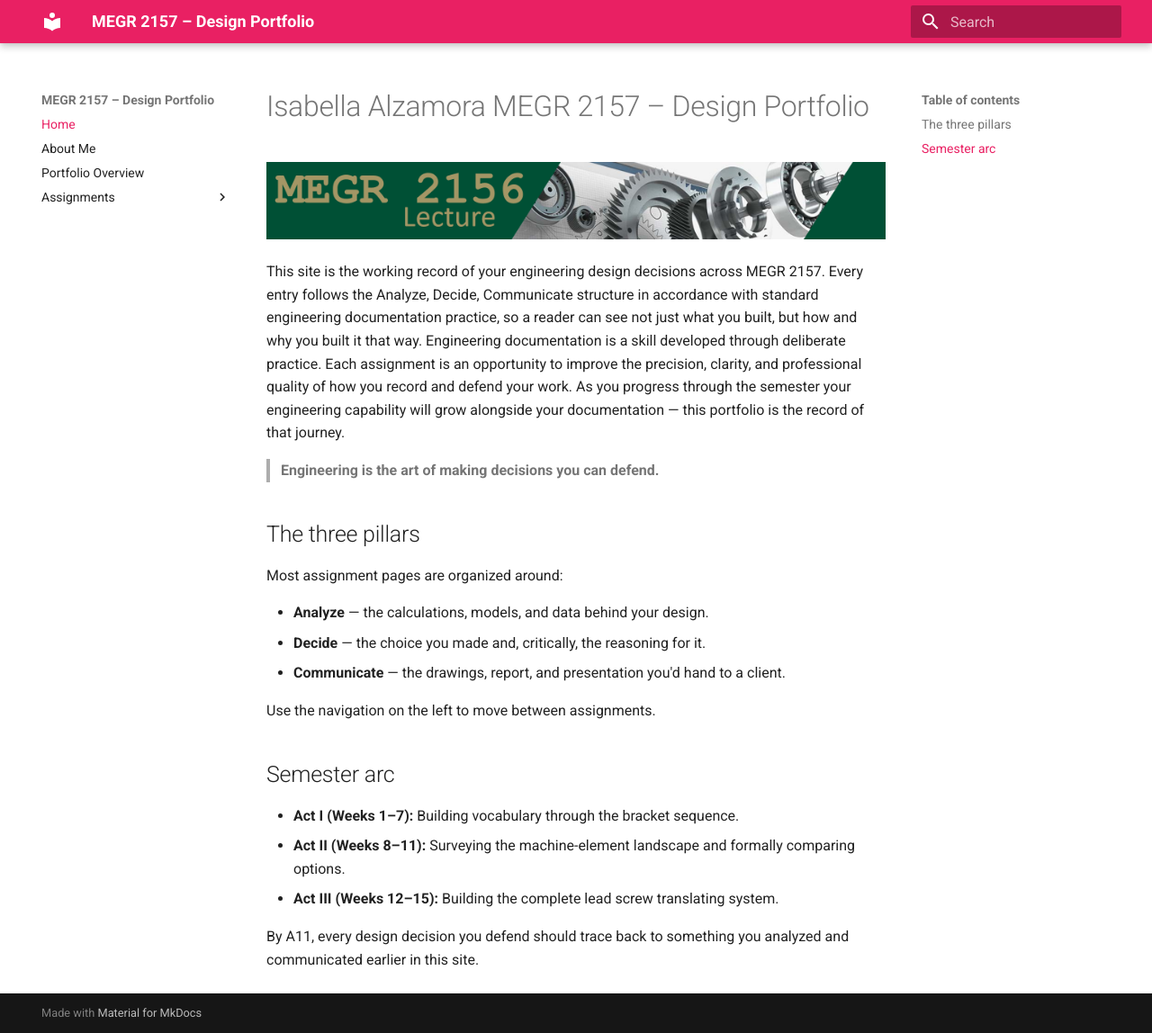
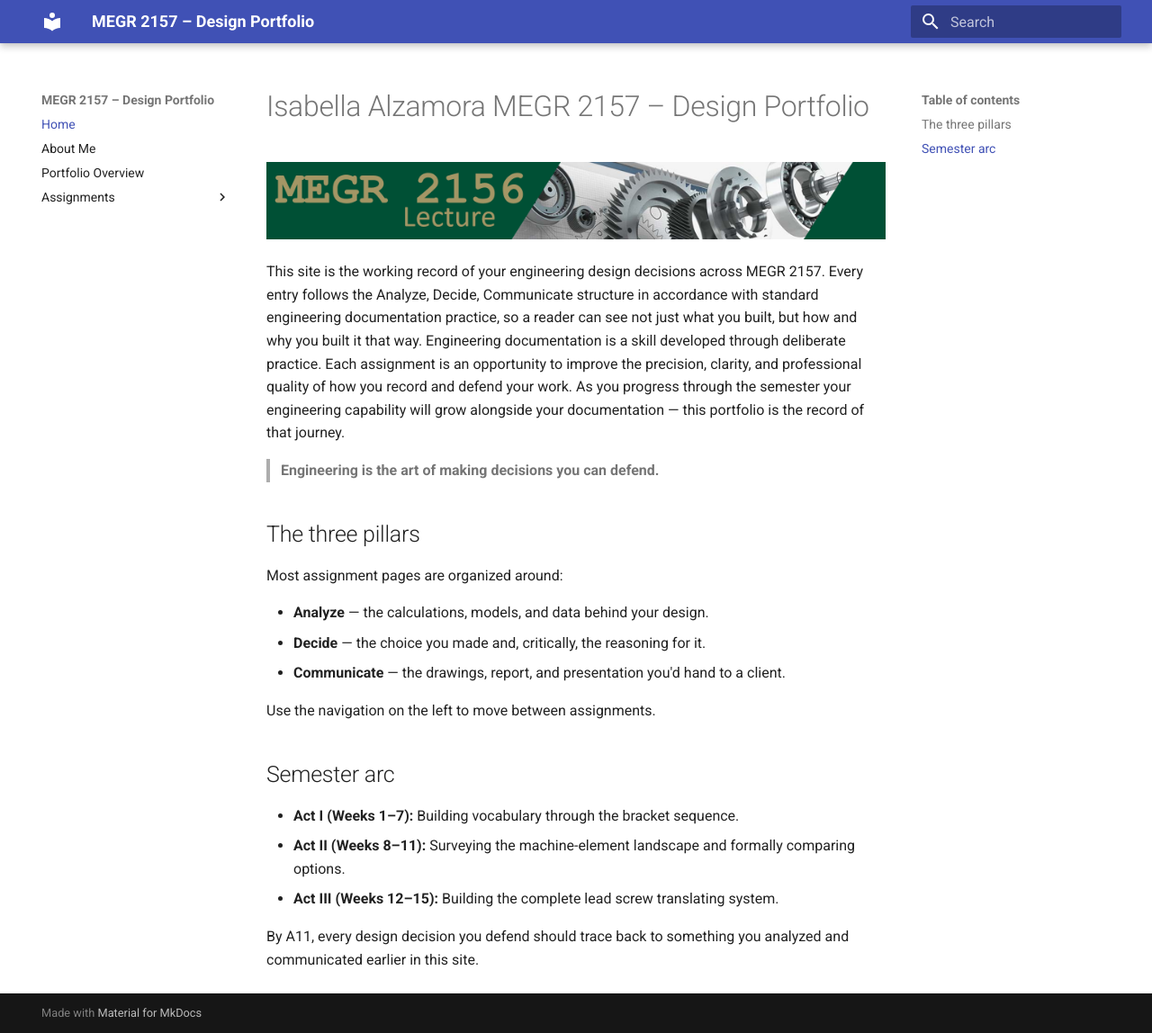
Before and after one commit to igarayal/Alzamora-MEGR2156-Portfolio, an MkDocs documentation site: the page built from docs/index.md, in a window 1280 px wide and 1148 px high. Shown: the whole window at 90% size. Built offline with MkDocs 1.6.1 and Material for MkDocs 9.7.7, drawn with Linux system fonts in a browser that asks for light colours.

Commit message:
Change primary color from pink to light pink

```diff
--- a/mkdocs.yml
+++ b/mkdocs.yml
@@ -4,7 +4,7 @@ site_description: Design portfolio documentation, built with the Analyze / Decid
 theme:
   name: material
   palette:
-    primary: pink
+    primary: light pink
   features:
     - navigation.instant
     - navigation.tracking
```
